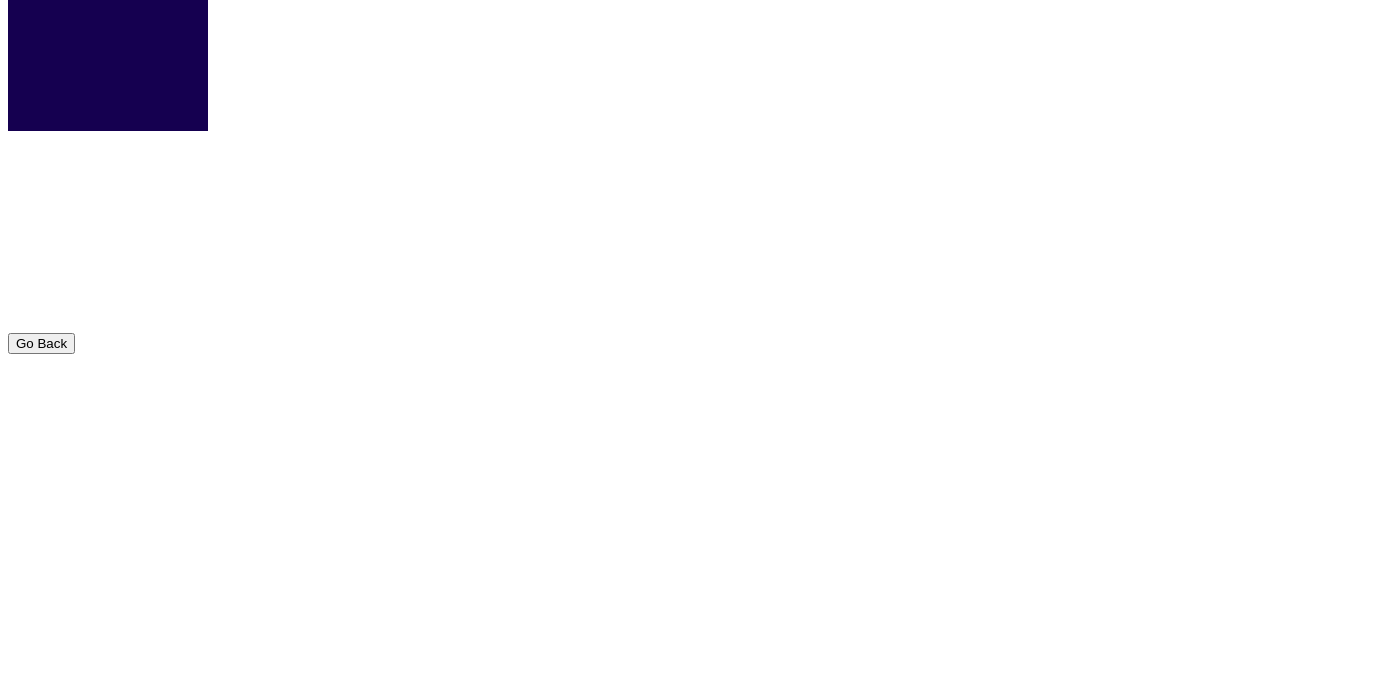
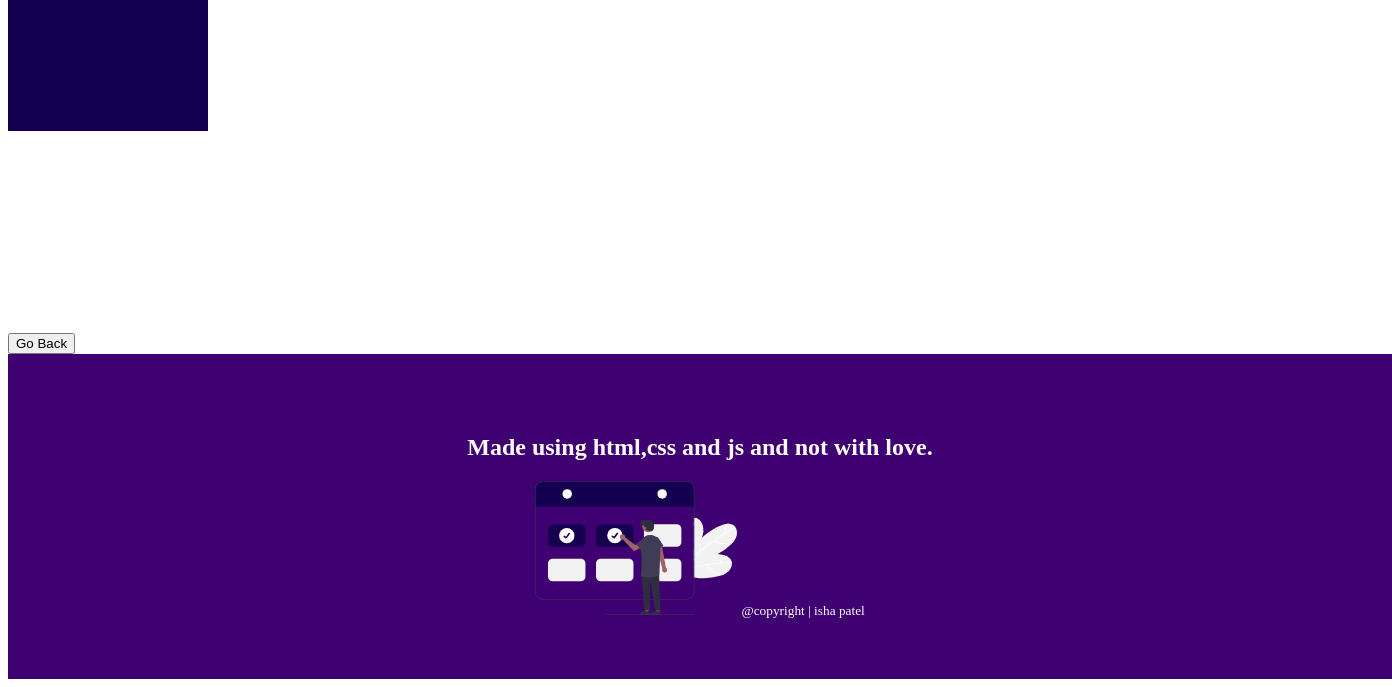
Before and after one commit to Isha2806/FunwithTriangle, a plain HTML site: page area.html in a window 1280 px wide. Shown: the part 677-1364 px from the top of the page, 1392 px wide, since content can reach past the window. Before the commit the page ends 1039 px from the top, so only its background shows below. Drawn offline with Linux system fonts and the light colour scheme.

Commit message:
refactoring

```diff
--- a/area.html
+++ b/area.html
@@ -25,6 +25,14 @@
     <button class = "btn">Tell me Area of this?</button>
     <h2 id = output></h2></div>
     <button class = "back ">Go Back</button>
+
+    <div class="footer">
+        <h2>Made using html,css and js and not with love.</h2>
+        <img class = "img2" src = "Images/undraw_Booking_re_gw4j.svg"/>
+
+        <small>@copyright | isha patel </small>
+      </div>
+
     <script src="area.js"></script>
 </body>
 </html>
```
Also changed, not shown: quiz.html (+2 -2 lines).
